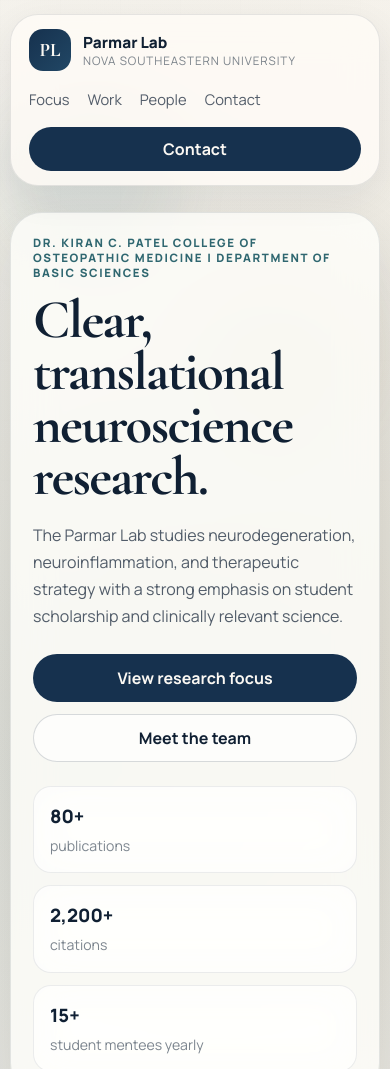
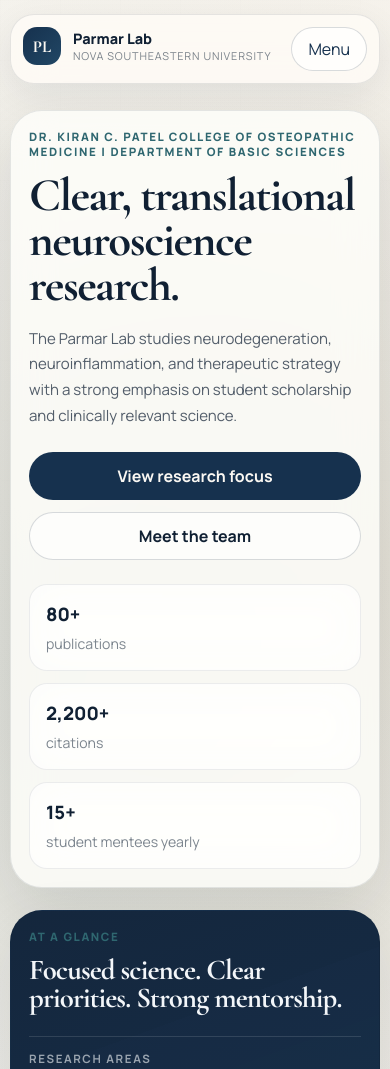
Before and after one commit to andrewbouras/parmar-lab-site, a website built with Vite: page index.html in a window 390 px wide. Shown: the top 1069 px of the page. Built offline with nearby package versions, Linux system fonts and the light colour scheme.

Commit message:
Improve mobile layout

```diff
--- a/src/main.js
+++ b/src/main.js
@@ -114,11 +114,19 @@
         </span>
       </a>
 
-      <nav class="main-nav" aria-label="Primary">
+      <button
+        class="menu-toggle"
+        type="button"
+        aria-expanded="false"
+        aria-controls="site-navigation"
+      >
+        Menu
+      </button>
+
+      <nav id="site-navigation" class="main-nav" aria-label="Primary">
         ${renderNavLinks()}
+        <a class="header-cta" href="#contact">Contact</a>
       </nav>
-
-      <a class="header-cta" href="#contact">Contact</a>
     </header>
 
     <main id="top">
@@ -196,3 +204,39 @@
     </footer>
   </div>
 `;
+
+const masthead = app.querySelector(".masthead");
+const menuToggle = app.querySelector(".menu-toggle");
+const mobileNavLinks = app.querySelectorAll(".main-nav a");
+
+const closeMobileMenu = () => {
+  if (!masthead || !menuToggle) {
+    return;
+  }
+
+  masthead.classList.remove("is-open");
+  menuToggle.setAttribute("aria-expanded", "false");
+  menuToggle.textContent = "Menu";
+};
+
+if (masthead && menuToggle) {
+  menuToggle.addEventListener("click", () => {
+    const isOpen = masthead.classList.toggle("is-open");
+    menuToggle.setAttribute("aria-expanded", String(isOpen));
+    menuToggle.textContent = isOpen ? "Close" : "Menu";
+  });
+
+  mobileNavLinks.forEach((link) => {
+    link.addEventListener("click", () => {
+      if (window.innerWidth <= 820) {
+        closeMobileMenu();
+      }
+    });
+  });
+
+  window.addEventListener("resize", () => {
+    if (window.innerWidth > 820) {
+      closeMobileMenu();
+    }
+  });
+}
--- a/src/styles.css
+++ b/src/styles.css
@@ -24,6 +24,7 @@
 
 html {
   scroll-behavior: smooth;
+  -webkit-text-size-adjust: 100%;
 }
 
 body {
@@ -110,7 +111,7 @@
   top: 14px;
   z-index: 20;
   display: grid;
-  grid-template-columns: auto 1fr auto;
+  grid-template-columns: auto 1fr;
   align-items: center;
   gap: 18px;
   padding: 14px 18px;
@@ -158,7 +159,8 @@
 
 .main-nav {
   display: flex;
-  justify-content: center;
+  justify-content: flex-end;
+  align-items: center;
   flex-wrap: wrap;
   gap: 18px;
 }
@@ -166,6 +168,7 @@
 .main-nav a {
   color: var(--ink-soft);
   font-size: 0.92rem;
+  padding: 8px 0;
 }
 
 .main-nav a:hover,
@@ -174,6 +177,7 @@
   color: var(--navy);
 }
 
+.menu-toggle,
 .header-cta,
 .button {
   display: inline-flex;
@@ -186,6 +190,17 @@
     background-color 180ms ease,
     border-color 180ms ease,
     color 180ms ease;
+}
+
+.menu-toggle {
+  display: none;
+  min-height: 44px;
+  padding: 0 16px;
+  border: 1px solid var(--line-strong);
+  background: rgba(255, 255, 255, 0.72);
+  color: var(--navy);
+  font: inherit;
+  cursor: pointer;
 }
 
 .header-cta {
@@ -290,6 +305,7 @@
   background: rgba(255, 255, 255, 0.64);
 }
 
+.menu-toggle:hover,
 .button:hover,
 .header-cta:hover {
   transform: translateY(-1px);
@@ -477,13 +493,36 @@
 
 @media (max-width: 820px) {
   .masthead {
-    grid-template-columns: 1fr;
-    justify-items: start;
-    border-radius: 28px;
+    position: static;
+    grid-template-columns: 1fr auto;
+    align-items: start;
+    gap: 14px;
+    border-radius: 24px;
+  }
+
+  .menu-toggle {
+    display: inline-flex;
   }
 
   .main-nav {
-    justify-content: flex-start;
+    display: none;
+    grid-column: 1 / -1;
+    flex-direction: column;
+    align-items: stretch;
+    gap: 10px;
+    width: 100%;
+    padding-top: 4px;
+  }
+
+  .masthead.is-open .main-nav {
+    display: flex;
+  }
+
+  .main-nav a {
+    padding: 12px 14px;
+    border: 1px solid var(--line);
+    border-radius: 14px;
+    background: rgba(255, 255, 255, 0.62);
   }
 
   .hero-copy,
@@ -493,6 +532,21 @@
   .site-footer {
     padding: 22px;
   }
+
+  .hero-copy h1 {
+    font-size: clamp(2.7rem, 10vw, 4rem);
+  }
+
+  .hero-panel h2,
+  .section-heading h2 {
+    font-size: clamp(1.8rem, 7vw, 2.5rem);
+  }
+
+  .focus-card h3,
+  .work-card h3,
+  .person-card h3 {
+    font-size: 1.55rem;
+  }
 }
 
 @media (max-width: 640px) {
@@ -501,8 +555,50 @@
     padding-top: 14px;
   }
 
+  .page-glow {
+    display: none;
+  }
+
+  .masthead {
+    padding: 12px;
+  }
+
+  .brand-mark {
+    width: 38px;
+    height: 38px;
+    font-size: 1.05rem;
+  }
+
+  .brand-copy strong {
+    font-size: 0.9rem;
+  }
+
+  .brand-copy small {
+    font-size: 0.68rem;
+  }
+
   .hero-copy h1 {
-    font-size: clamp(2.6rem, 14vw, 4rem);
+    font-size: clamp(2.3rem, 12vw, 3.2rem);
+  }
+
+  .hero-summary,
+  .focus-card p,
+  .work-card p:not(.card-meta),
+  .person-card p:not(.card-meta),
+  .contact-copy,
+  .highlight-list strong {
+    font-size: 0.94rem;
+  }
+
+  .hero-copy,
+  .hero-panel,
+  .section-block,
+  .contact-block,
+  .site-footer,
+  .focus-card,
+  .work-card,
+  .person-card {
+    padding: 18px;
   }
 
   .hero-actions,
@@ -512,7 +608,8 @@
   }
 
   .button,
-  .header-cta {
+  .header-cta,
+  .menu-toggle {
     width: 100%;
   }
 }
```
